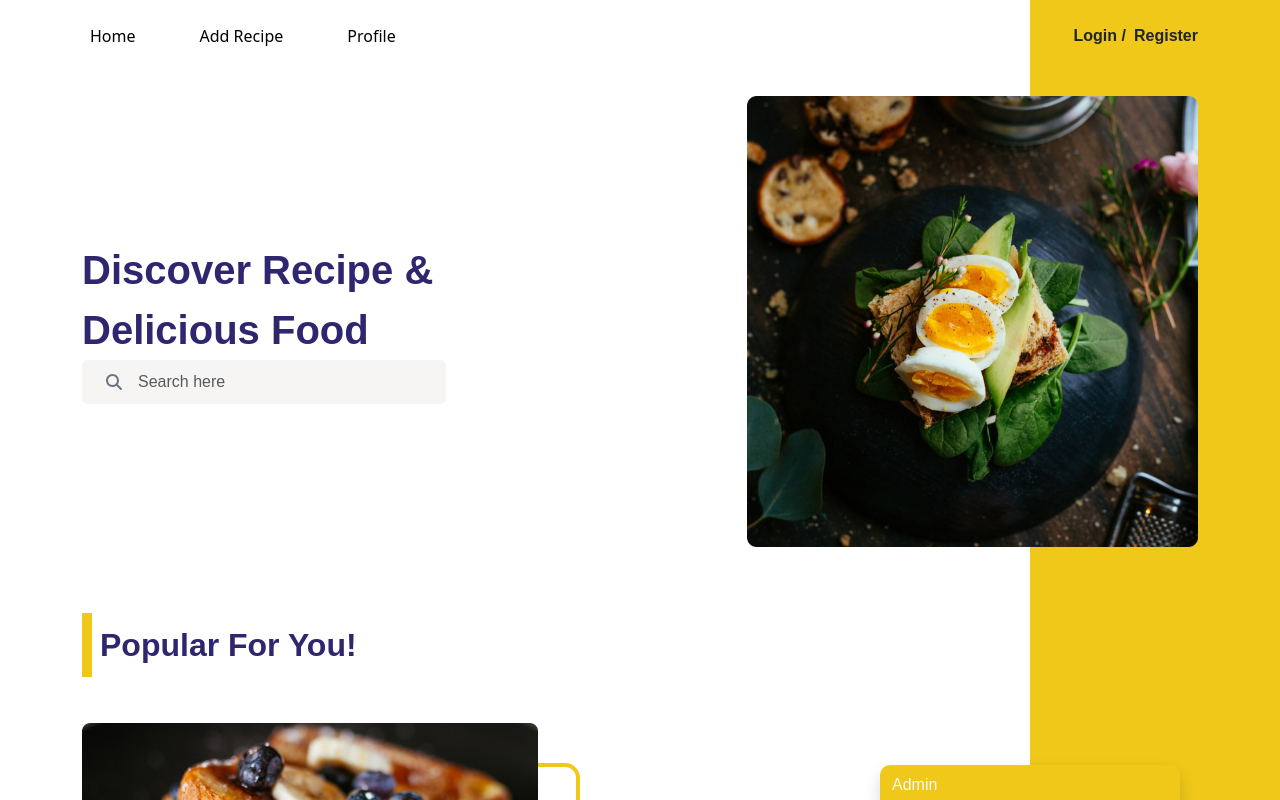
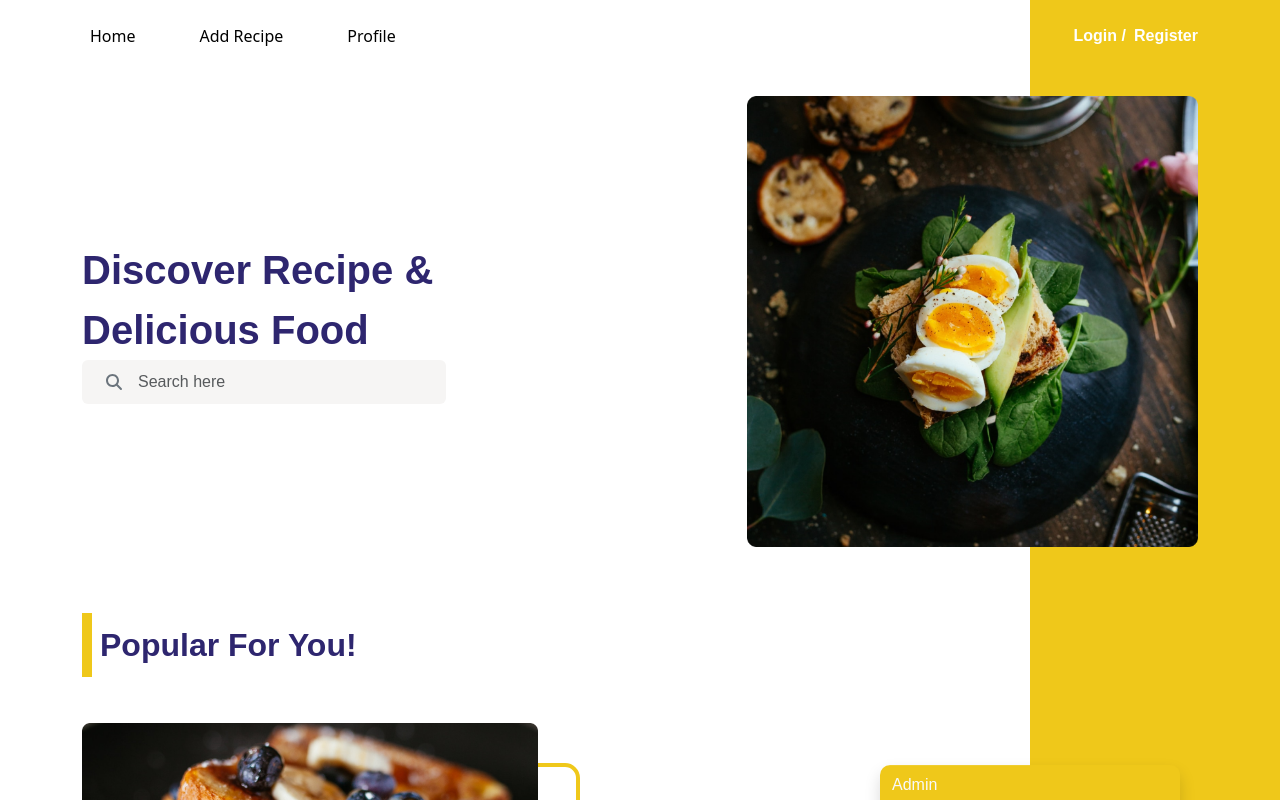
Before and after one commit to ikkair/markisak-fe, a React (Vite) app: page / in a window 1280 px wide. Shown: the top 800 px of the page. Built offline with nearby package versions, Linux system fonts and the light colour scheme; no server answers.

Commit message:
fix navbar and pagination

```diff
--- a/src/Components/Navbar/Navbar.jsx
+++ b/src/Components/Navbar/Navbar.jsx
@@ -99,10 +99,10 @@ const Navbar = () => {
               </Link>
             </li>
           </ul>
-          <div className="d-flex justify-content-end">
+          <div className="d-flex">
             {user ? (
               <>
-                <Link to="#" className={`${style.textWhite} text-decoration-none text-dark d-flex align-items-center`}>
+                <Link to="#" className={`${style.textWhite} text-decoration-none text-dark d-flex align-items-center `}>
                   <span className={`${style.iconLogin} d-flex align-items-center justify-content-center rounded-circle border border-1 me-2`}>
                     <FontAwesomeIcon icon={faUser} />
                   </span>
@@ -121,10 +121,10 @@ const Navbar = () => {
               </>
             ) : (
               <>
-                <Link to="/login" className={` text-dark text-decoration-none fw-semibold me-2`}>
+                <Link to="/login" className={`${style.authLink} ${pathname != '/' ? 'text-dark' : ''} text-decoration-none fw-semibold me-2`}>
                   Login /
                 </Link>
-                <Link to="/register" className={` text-dark text-decoration-none fw-semibold `}>
+                <Link to="/register" className={`${style.authLink} ${pathname != '/' ? 'text-dark' : ''} text-decoration-none fw-semibold `}>
                   Register
                 </Link>
               </>
--- a/src/Components/Navbar/style.module.css
+++ b/src/Components/Navbar/style.module.css
@@ -21,7 +21,15 @@
   color: #ffffff;
 }
 
+.authLink {
+  color: #ffffff !important;
+}
+
 @media (max-width: 990px) {
+  .authLink {
+    color: #000000 !important;
+  }
+
   .textWhite {
     margin-right: 2em;
   }
@@ -42,6 +50,10 @@
     padding: 20px;
   }
 
+  .authLink {
+    color: #ffffff !important;
+  }
+
   .textWhite {
     color: #ffffff !important;
   }
```
